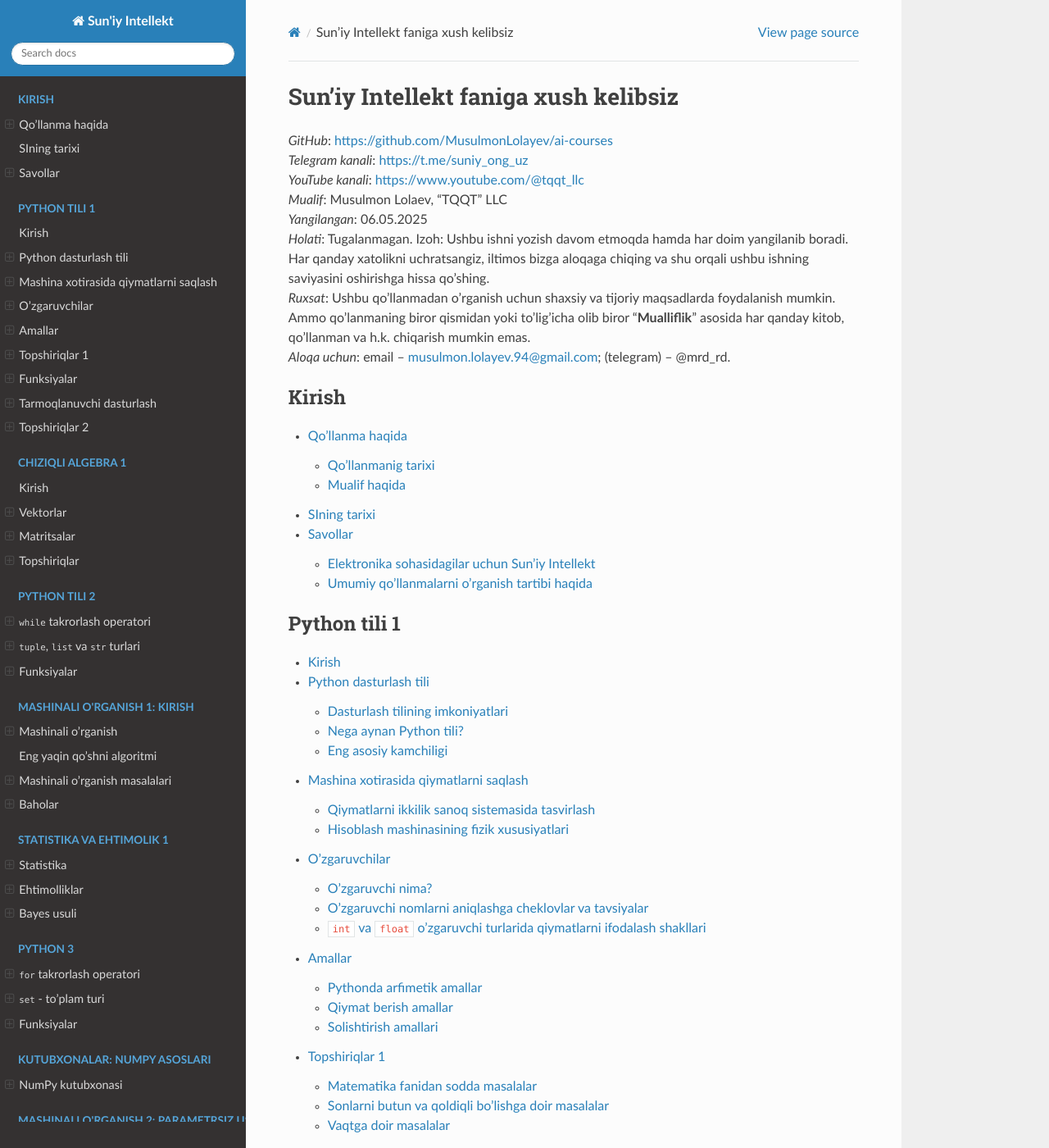
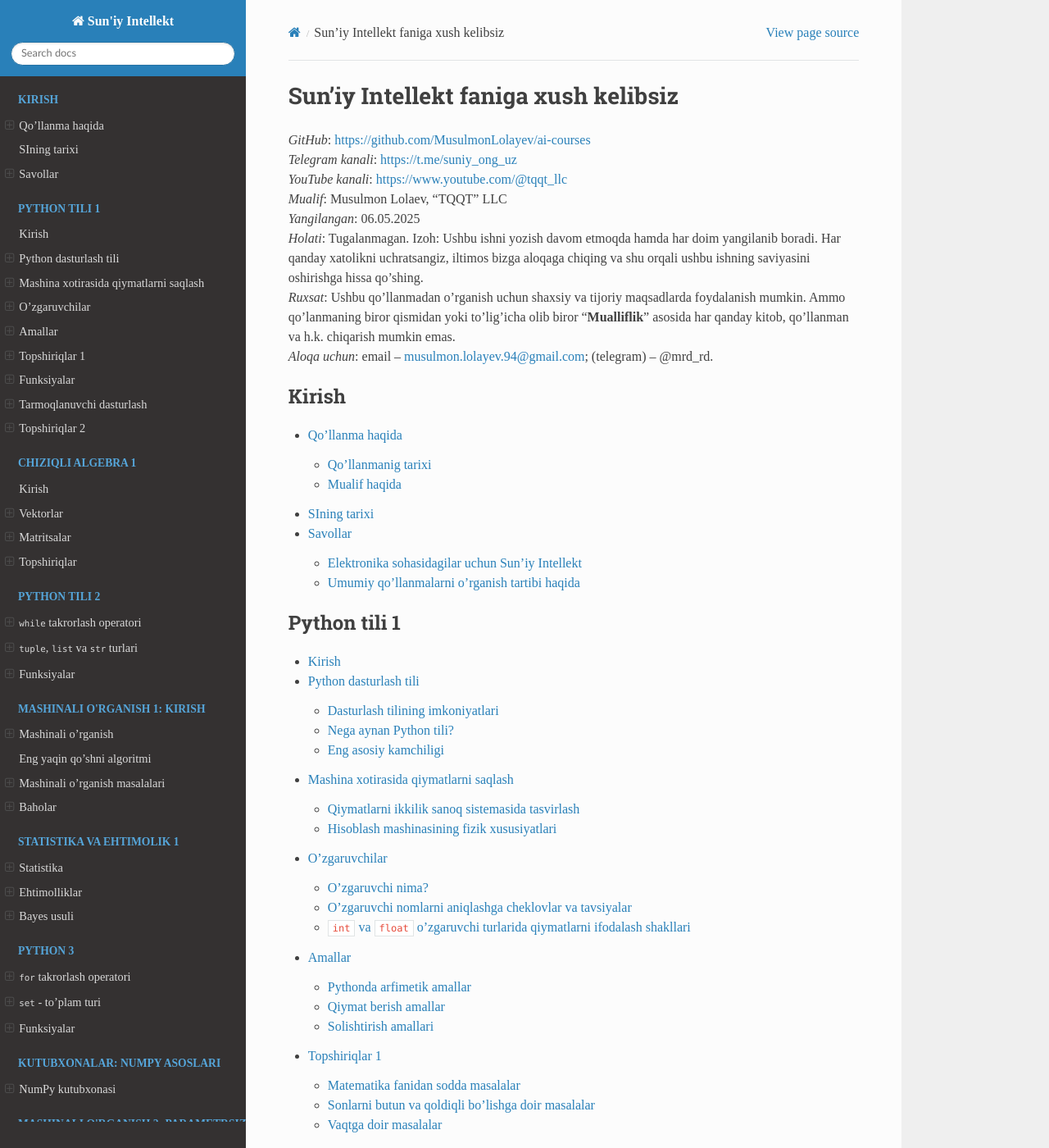
Before and after one commit to MusulmonLolayev/ai-courses, a Sphinx documentation site: the page built from source/index.rst, in a window 1280 px wide and 1400 px high. Shown: the whole window at 82% size. Built offline with Sphinx 7.4.7 and the Read the Docs theme 3.1.0, drawn with Linux system fonts in a browser that asks for light colours.

Commit message:
Times New Roman set

```diff
--- a/source/_static/custom.css
+++ b/source/_static/custom.css
@@ -1,4 +1,8 @@
 /* Ensure the sidebar content does not overflow */
+body{
+    font-family: "Times New Roman", serif;
+}
+
 .wy-nav-side {
     overflow-y: auto;
 }
```
